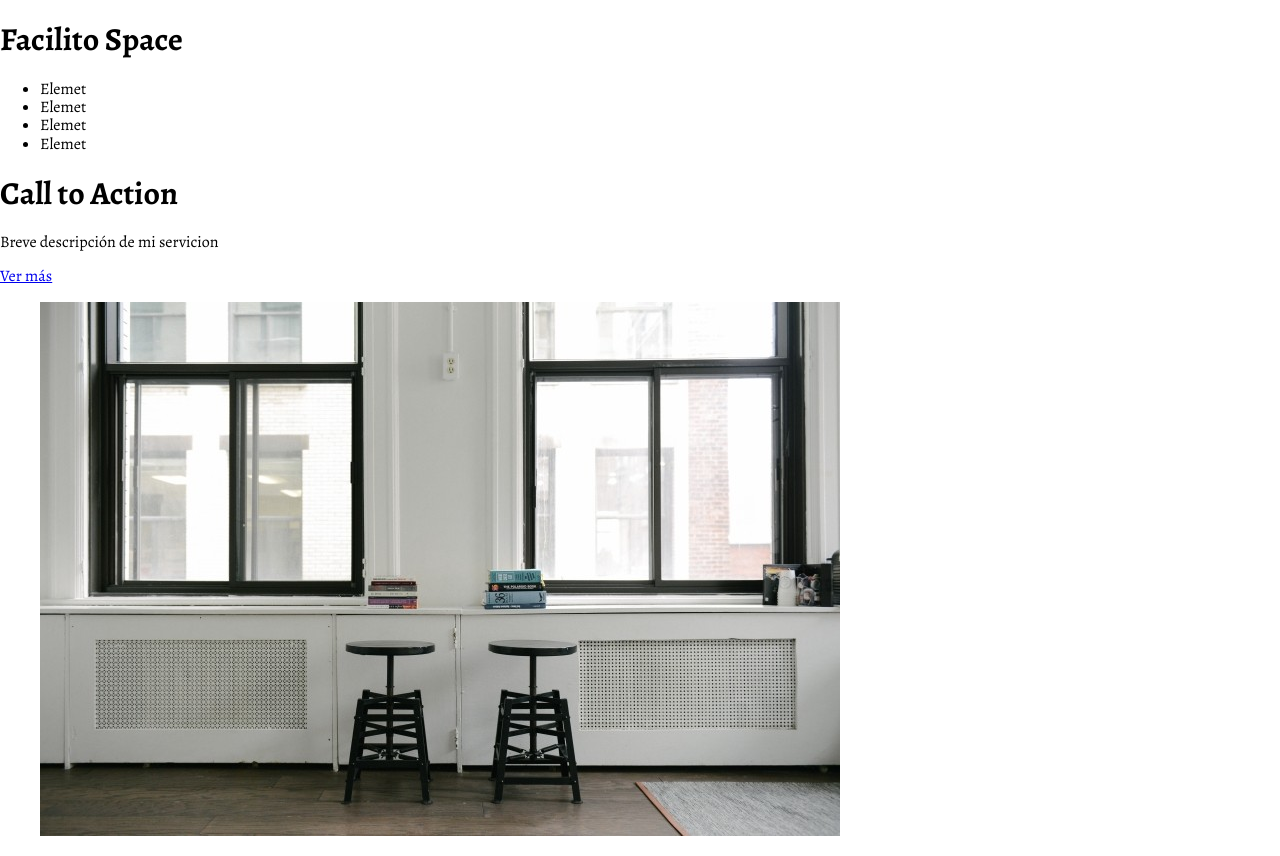
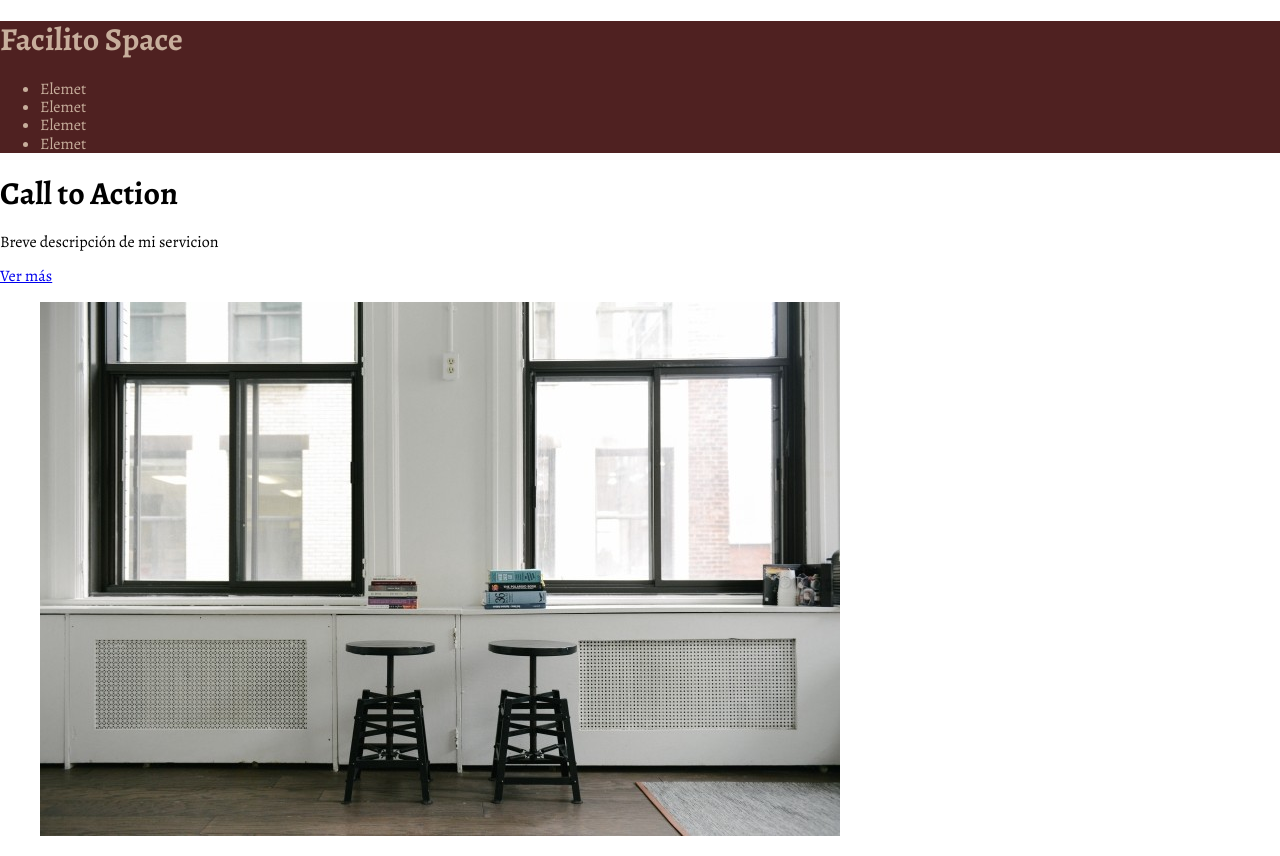
Before and after one commit to ZambranoBeicker/Facilito-Space, a website built with webpack: page assets/index.template.html in a window 1280 px wide. Built offline with nearby package versions, Linux system fonts and the light colour scheme.

Commit message:
Set background and font color

```diff
--- a/assets/css/components/_header.scss
+++ b/assets/css/components/_header.scss
@@ -1 +1,6 @@
 @import '../base/_base-index.scss';
+
+.header{
+    background: $background-second;
+    color: $color-undefined;
+}
```
